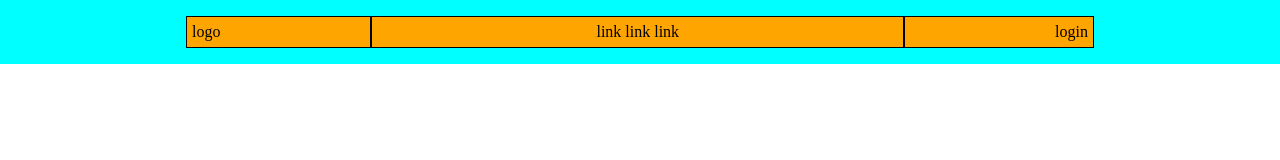
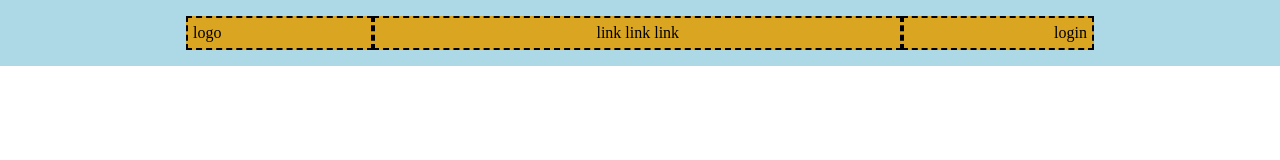
Before and after one commit to MiriamEvardi/htmlcss-struttura-discord, a plain HTML site: page index.html in a window 1280 px wide. Drawn offline with Linux system fonts and the light colour scheme.

Commit message:
navbar color fixed

```diff
--- a/css/style.css
+++ b/css/style.css
@@ -13,7 +13,7 @@
 
 /*nav*/
 nav {
-    background-color: aqua;
+    background-color: #add8e6;
     display: flex;
     padding: 16px;
     width: 100%;
@@ -22,7 +22,7 @@ nav {
 
 nav div {
     display: flex;
-    background-color: orange;
+    background-color: #daa520;
     padding-top: 6px;
     padding-bottom: 6px;
 }
@@ -30,20 +30,20 @@ nav div {
 nav div.link {
     flex-grow: 1;
     justify-content: center;
-    border: 1px black solid;
+    border: 2px black dashed;
 }
 
 nav div.logo {
     margin-left: 170px;
     padding-right: 150px;
-    border: 1px black solid;
+    border: 2px black dashed;
     padding-left: 5px;
 }
 
 nav div.login {
     margin-right: 170px;
     padding-left: 150px;
-    border: 1px black solid;
+    border: 2px black dashed;
     padding-right: 5px;
 }
 
```
